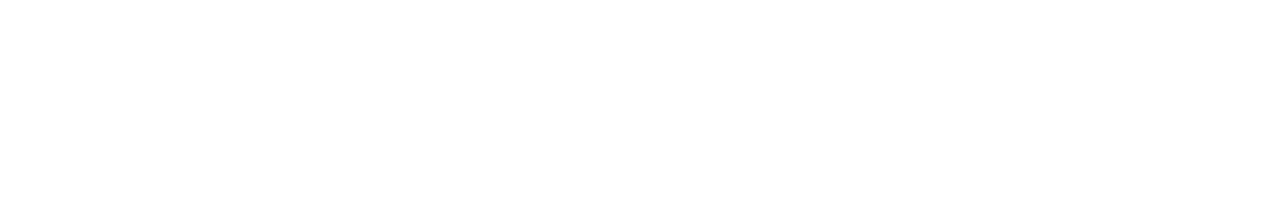
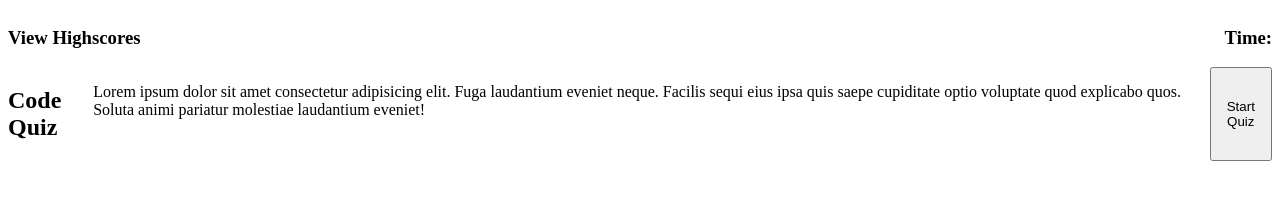
Before and after one commit to APScarlett/challenge-4-code-quiz, a plain HTML site: page index.html in a window 1280 px wide. Drawn offline with Linux system fonts and the light colour scheme.

Commit message:
Added code to the CSS style sheet for header,header h3, nav,section

```diff
--- a/Assets/css/style.css
+++ b/Assets/css/style.css
@@ -0,0 +1,20 @@
+header{
+    display: flex;
+    flex-wrap: wrap;
+}
+
+header h3{
+    flex:1 0 20%;
+}
+
+header nav{
+    flex: 1 0 80%;
+    text-align: right;
+}
+section{
+    display:flex;
+    justify-content: center;
+    margin-left: auto;
+    margin-right: auto;
+    width: 960px%;
+}
--- a/index.html
+++ b/index.html
@@ -7,7 +7,22 @@
     <link rel="stylesheet" href="./Assets/css/style.css">
 </head>
 <body>
+    <header>
+        <h3>View Highscores</h3>
 
+        <nav>
+            <h3>Time: <span id="timer"></span></h3>
+        </nav>
+
+    </header>
+
+    <main>
+        <section id="intro">
+            <h1>Code Quiz</h1>
+            <p>Lorem ipsum dolor sit amet consectetur adipisicing elit. Fuga laudantium eveniet neque. Facilis sequi eius ipsa quis saepe cupiditate optio voluptate quod explicabo quos. Soluta animi pariatur molestiae laudantium eveniet!</p>
+            <button id="start-quiz">Start Quiz</button>
+        </section>
+    </main>
 
     <script src="./Assets/js/script.js"></script>
 </body>
```
